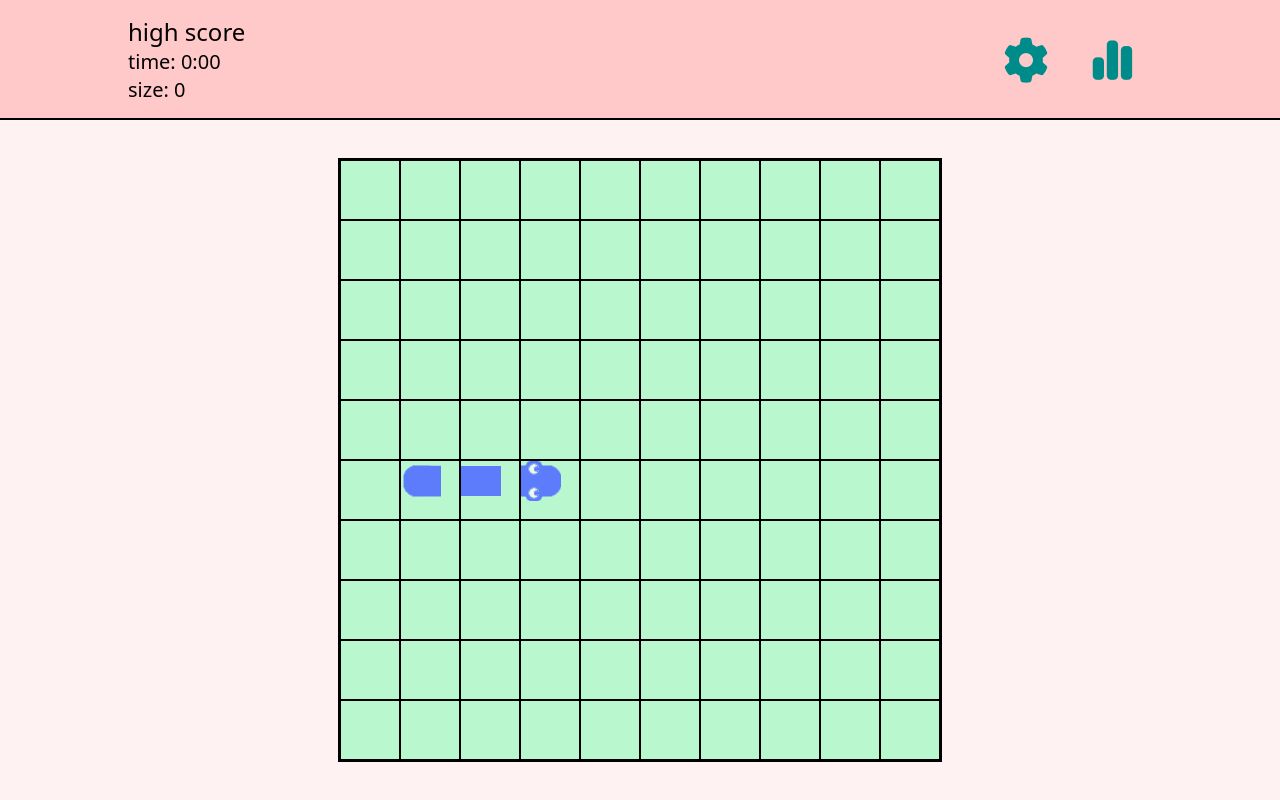
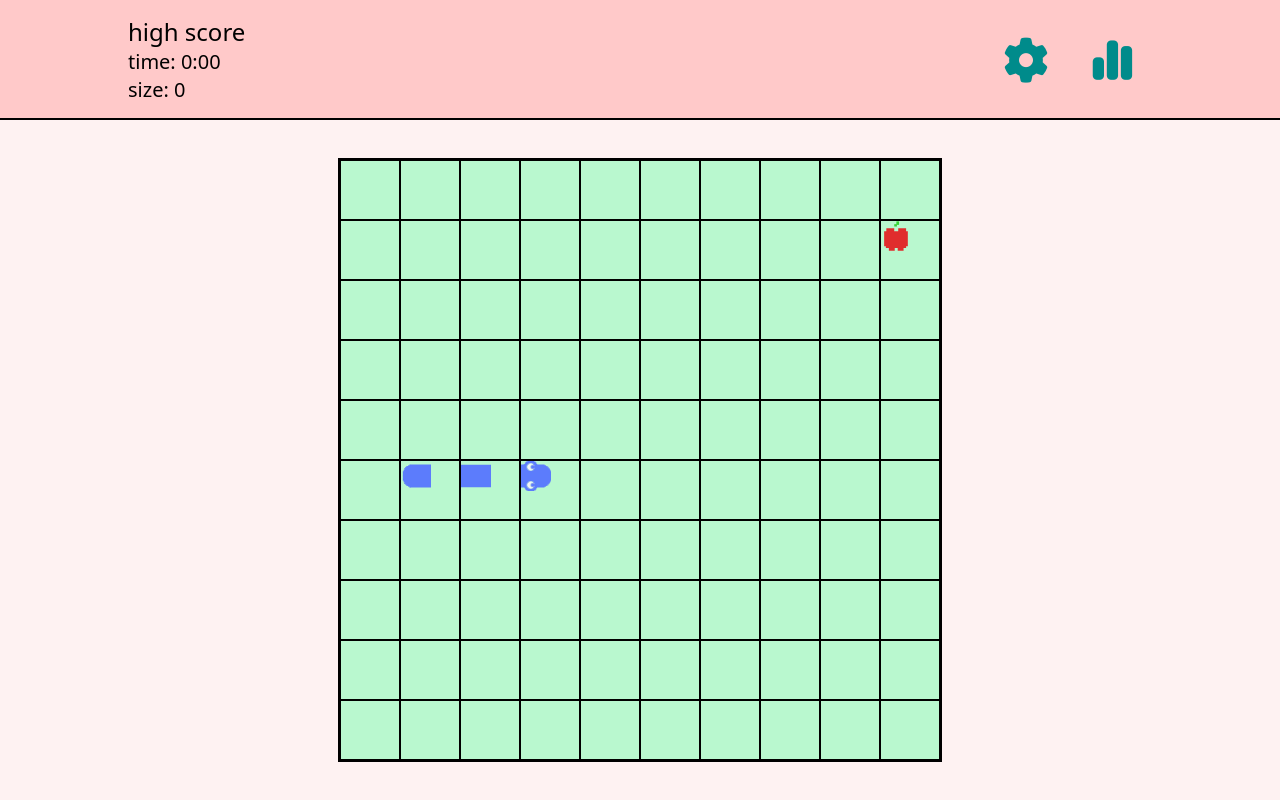
Before and after one commit to RyderBarr/jQuery-game-group, a plain HTML site: page field.html in a window 1280 px wide. Both pictures are taken after a click on the button "small". Drawn offline with nearby package versions, Linux system fonts and the light colour scheme.

Commit message:
made food work

```diff
--- a/field.html
+++ b/field.html
@@ -139,7 +139,6 @@ flex flex-col justify-evenly items-center
                 large
             </p>
         </button>
-
     </div>
 
     <script>
@@ -156,37 +155,127 @@ flex flex-col justify-evenly items-center
 
                 // size = the amount of cells used
                     let size = width*width
-                let tail = Math.round(size/2)+2
-                let body = Math.round(size/2)+3
-                let head = Math.round(size/2)+4
 
-                $('#section').html(`
+                // the snake location formula:
+                    // equation for the middle row of the grid
+                    // x * floor(x/2)
+                    // the + at the end is to add the space between the border and snake
+                        let tail = width*Math.floor(width/2)+2
+                        let body = width*Math.floor(width/2)+3
+                        let head = width*Math.floor(width/2)+4
+
+                // randomly populates food
+                    let food = Math.floor(Math.random() * (size+1))
+                    console.log("food at" + food)
+
+                // var declared early to evod an error on console
+                    let imgsize = `w-[30px] h-[30px]`
+
+
+
+                // creates the space for the grid to go
+                // the grid frame
+                    $('#section').html
+                    (`
+
                     <div class="cont small">
 
                     </div>
+
                     `)
 
+
+
+
+                // the size based on what the user selected
                     if (width == 10)
                     {
+
+                        // sets the size into the grid frame
                             $('.cont').addClass(`small`)
+
+                        // tailwind saved as a varible
+                            imgsize = `w-[30px] h-[30px]`
+
                     }
                     else if(width == 15)
                     {
+
+                        // sets the size into the grid frame
                             $('.cont').addClass(`medium`)
+
+                        // tailwind saved as a varible
+                            imgsize = `w-[22.5px] h-[22.5px]`
+
                     }
                     else
                     {
-                    $('.cont').html(`large`)
+
+                        // sets the size into the grid frame
+                            $('.cont').addClass(`large`)
+
+                        // tailwind saved as a varible
+                            imgsize = `w-[18px] h-[18px]`
+
                     }
 
+                // a for loop that moves through the size of the grid
+                // the i = 1 is important
                     for(let i = 1; i<=size;i++)
                     {
+
+                        // populates the frame with the cells each with there i num as a class
                             $('.cont').append(`<div class="${i}">  </div>`)
+
                     }
 
-                $(`.${tail}`).html(`<img src="snake assets/tail_left.svg" class="tail">`)
-                $(`.${body}`).html(`<img src="snake assets/body_horizontal.svg" class="body">`)
-                $(`.${head}`).html(`<img src="snake assets/head_right.svg" class="head">`)
+
+
+                // sets the sell found in the spot of the snake location formula
+                // into the part of the snake they are
+                    $(`.${tail}`).html
+                    (`
+
+                        <img src="snake assets/tail_left.svg" class="tail">
+
+                    `)
+
+                    $(`.${body}`).html
+                    (`
+
+                        <img src="snake assets/body_horizontal.svg" class="body">
+
+                    `)
+
+                    $(`.${head}`).html
+                    (`
+
+                        <img src="snake assets/head_right.svg" class="head">
+
+                    `)
+
+                // check that it isn't placing the food over the bodys
+                    if($('.food').children().length <= 0)
+                    {
+
+                        // adds the apple to the sell with the class of the randomly generated num
+                            $(`.${food}`).html
+                            (`
+
+                                <img src="./images/apple.svg" alt="" class="apple">
+
+                            `)
+
+                    }
+
+
+                // sets the size of these with the imgsize var made in the if statments
+                    $(`.apple`).addClass(imgsize)
+                    $('.head').addClass(imgsize)
+                    $('.body').addClass(imgsize)
+                    $('.tail').addClass(imgsize)
+
+
             }
 
             // declaring button varibles
@@ -199,7 +288,8 @@ flex flex-col justify-evenly items-center
 
                         // set size to small
                             size = 10
-                    $('#section').html()
+
+                        // calls creategrid to replace the html
                             $('#section').html(CreateGrid(size))
 
                     })
@@ -209,7 +299,8 @@ flex flex-col justify-evenly items-center
 
                         // set size to small
                             size = 15
-                    $('#section').html()
+
+                        // calls creategrid to replace the html
                             $('#section').html(CreateGrid(size))
 
                     })
@@ -220,7 +311,7 @@ flex flex-col justify-evenly items-center
                         // set size to small
                             size = 20
 
-                    $('#section').html()
+                        // calls creategrid to replace the html
                             $('#section').html(CreateGrid(size))
 
                     })
@@ -229,16 +320,29 @@ flex flex-col justify-evenly items-center
                 gameEnd = false
                 die = false
 
+            // if the game has ended
                 if(gameEnd)
                 {
+
+                    // if end because of dieing
                         if(die)
                         {
+
+                            // end screen
+                            // not going to format because to big
                                 $('#section').html(`<div class="flex flex-col justify-evenly items-center h-[85vh] bg-zinc-800 w-[100vw]"><p id=".sizeScore" class="bg-green-300 text-red-700 text-3xl p-5">size at death:<br></p><p class="bg-green-300 text-red-700 text-3xl p-5">you lose</p><p class="timeScore bg-green-300 text-red-700 text-3xl p-5">time</p></div>`)
                         }
+
+                    // if end because of winning
                         else
                         {
+
+                            // end screen
+                            // not going to format because to big
                                 $('#section').html('')
+
                         }
+
                 }
 
             })
--- a/style/field.css
+++ b/style/field.css
@@ -9,6 +9,9 @@ i{
 .cont > div{
     border: solid black 1px;
     background-color: oklch(0.925 0.084 155.995);
+}
+.cont > .food{
+    background-color: red;
 }
 .small{
     grid-template-rows: repeat(10, 30px);
@@ -32,6 +35,7 @@ i{
     grid-template-rows: repeat(20, 18px);
     grid-template-columns: repeat(20,18px);
 }
+
 
 .large > div{
     width:18px;
```
Lines whose indentation alone changed are shown as unchanged.
